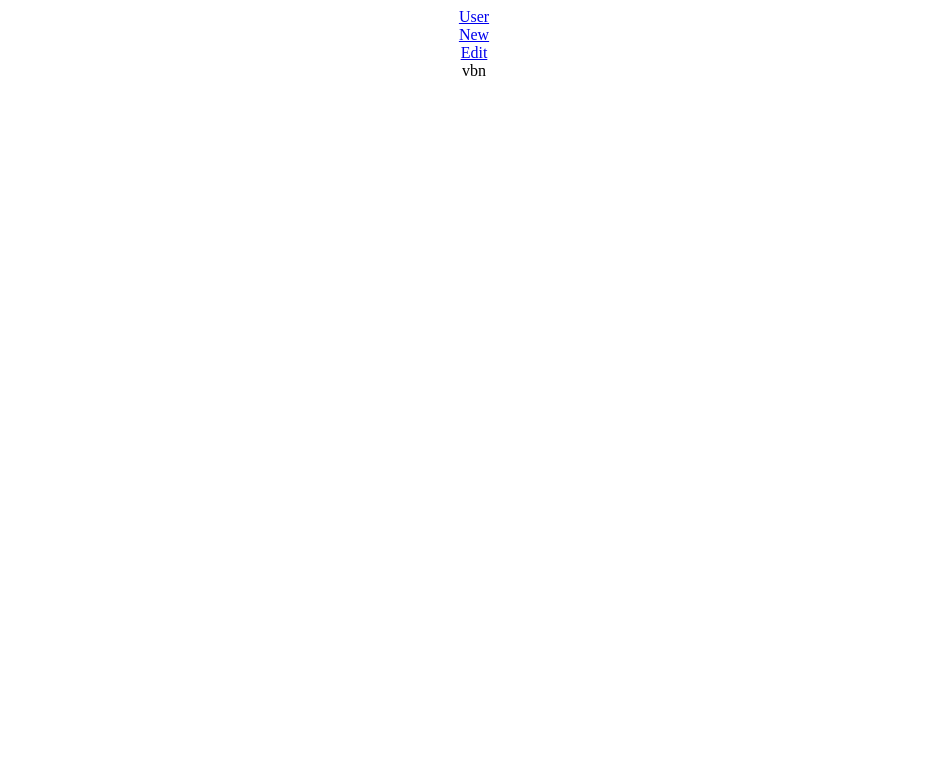
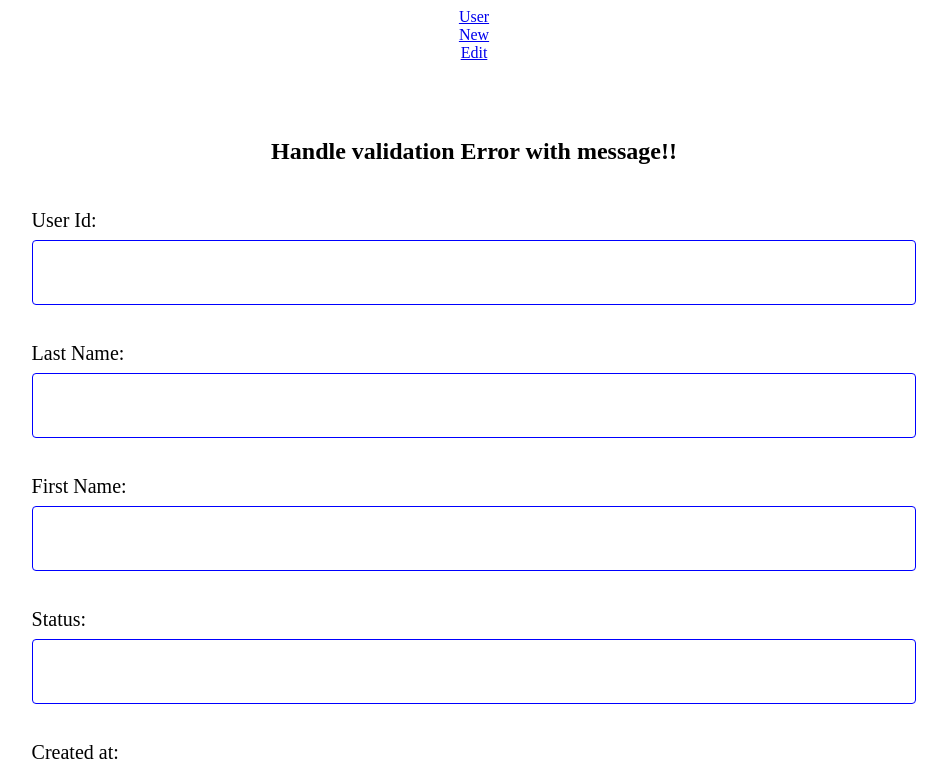
Before and after one commit to chhavi-choudhary/server-based-app, a React (Create React App) app: page /edit in a window 1280 px wide. Shown: the top 769 px of the page, without its empty margins (166-1113 px from the left). Built offline with nearby package versions, Linux system fonts and the light colour scheme.

Commit message:
handle validation error

```diff
--- a/src/Component/Edit.jsx
+++ b/src/Component/Edit.jsx
@@ -1,10 +1,54 @@
-import React from 'react'
+import React from 'react';
+import { useForm } from "react-hook-form";
+import './New.css';
+const Edit = () => {
+  const { register, handleSubmit, watch, formState: { errors } } = useForm();
+  const onSubmit = data => alert(JSON.stringify(data));
+  console.log(watch("example"))
 
- const Edit = () => {
-    return (
-        <div>
-            vbn
-        </div>
-    )
+  return (
+    <div className="createForm">
+      <h2>Handle validation Error with message!!</h2>
+      <form onSubmit={handleSubmit(onSubmit)} >
+        <label htmlFor="id">User Id:</label>
+        <input type="integer" {...register("id", { required: true, minLength: 2, maxLength: 8 })} />
+        {errors.id && (
+        <p>The id must be greater then 2 digits and less then 8</p>
+      )}
+        <label htmlFor="lastName">Last Name:</label>
+        <input type="text" {...register("lastName", { required: true, maxLength: 20, pattern: /^[A-Za-z]+$/i })} />
+        {errors?.lastName?.type === "required" && <p>This field is required</p>}
+        {errors?.lastName?.type === "maxLength" && (
+          <p>Last name cannot exceed 20 characters</p>
+        )}
+        {errors?.lastName?.type === "pattern" && (
+          <p>Alphabetical characters only</p>
+        )}
+        <label htmlFor="firstName">First Name:</label>
+        <input type="text" {...register("firstName", { required: true, maxLength: 20, pattern: /^[A-Za-z]+$/i })} />
+        {errors?.firstName?.type === "required" && <p>This field is required</p>}
+        {errors?.firstName?.type === "maxLength" && (
+          <p>First name cannot exceed 20 characters</p>
+        )}
+        {errors?.firstName?.type === "pattern" && (
+          <p>Alphabetical characters only</p>
+        )}
+        <label htmlFor="status">Status:</label>
+        <input type="text"{...register("status", { required: true, maxLength: 10, pattern: /^[A-Za-z]+$/i })} />
+        {errors?.status?.type === "required" && <p>This field is required</p>}
+        {errors?.status?.type === "maxLength" && (
+          <p>Status field cannot exceed 10 characters</p>
+        )}
+        {errors?.status?.type === "pattern" && (
+          <p>Alphabetical characters only</p>
+        )}
+        <label htmlFor="created">Created at:</label>
+        <input type="date"{...register("created_at", { required: true, maxLength: 10 })} />
+        <label htmlFor="updated">Updated at:</label>
+        <input type="date"{...register("updated_at", { required: true, maxLength:10 })} />
+        <input type="submit" />
+      </form>
+    </div>
+  );
 }
 export default Edit;
--- a/src/Component/New.css
+++ b/src/Component/New.css
@@ -1,7 +1,10 @@
 .createForm{
     margin-top: 2cm;
-    margin-left: 10%;
-    margin-right: 10%;
+    margin-left: 15%;
+    margin-right: 15%;
+}
+h2{
+    margin-bottom: 1cm;
 }
 input {
     display: block;
@@ -9,10 +12,19 @@ input {
     width: 100%;
     border-radius: 4px;
     border: 1px solid blue;
-    padding: 25px;
+    padding: 20px;
     margin-bottom: 30px;
     font-size: 20px;
   }
+
+  label{
+    line-height: 1cm;
+    text-align: left;
+    display: block;
+    font-size: 20px;
+    font-weight: 200;
+  }
+
   input[type="submit"],
 .button {
   background: #ec5990;
--- a/src/Component/New.jsx
+++ b/src/Component/New.jsx
@@ -9,6 +9,7 @@ function New() {
 
   return (
     <div className="createForm">
+      <h2>To create new user, enter details here!!</h2>
     <form onSubmit={handleSubmit(onSubmit)} >
        <input type="integer" {...register("id")}placeholder= "Id" />
       <input type="text" {...register("last_name")} placeholder= "Last Name" />
--- a/src/Component/UserList.jsx
+++ b/src/Component/UserList.jsx
@@ -21,15 +21,6 @@ const UserList = ({ users, loading }) => {
             </div>
         ));
 
-
-        // const userStatus = users.slice(totalVisitedPage, totalVisitedPage + userPerPage)
-        // .map(user => (
-        //     <div key={user.id} className="userlist">
-
-        //         <p>Status:{user.status}</p>
-        //     </div>
-        // ));
-
     const pageCount = Math.ceil(users.length / userPerPage);
     const pageChange = ({ selected }) => {
         setPageNumber(selected);
@@ -44,7 +35,6 @@ const UserList = ({ users, loading }) => {
                         :
                         <div className="users">
                          {displayUsers}
-                            <button className="status">check status</button>
                             <ReactPaginate
                                 previousLabel={"Previous"}
                                 nextLabel={"Next"}
```
